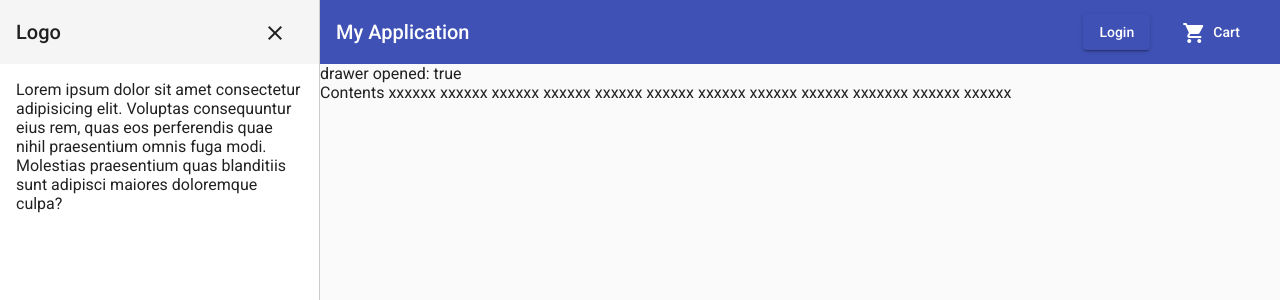
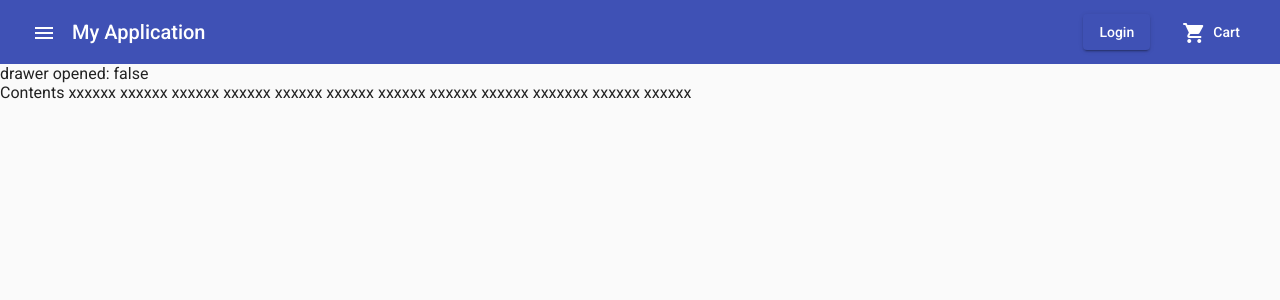
Before and after one commit to parth-sh/project8421, an Angular app: page / in a window 1280 px wide. Shown: the top 300 px of the page. Built offline with nearby package versions, Linux system fonts and the light colour scheme.

Commit message:
drawer configuration update

```diff
--- a/src/app/app.component.html
+++ b/src/app/app.component.html
@@ -1,11 +1,11 @@
 <mat-drawer-container>
-    <mat-drawer #drawer mode="side" opened="true">
 
+    <mat-drawer #drawer mode="side">
         <mat-toolbar>
             <div>Logo</div>
             <span class="example-spacer"></span>
             <button mat-icon-button>
-                <mat-icon class="close" (click)="drawer.close()">close</mat-icon>
+                <mat-icon (click)="drawer.close()">close</mat-icon>
             </button>
         </mat-toolbar>
 
@@ -30,7 +30,7 @@
         </button>
     </mat-toolbar>
 
-    <div class="main contents">
+    <div>
         drawer opened: {{drawer.opened}}
         <div>Contents xxxxxx xxxxxx xxxxxx xxxxxx xxxxxx xxxxxx xxxxxx xxxxxx xxxxxx xxxxxxx xxxxxx xxxxxx</div>
         <div style="height: 1000px">&nbsp;</div>
```
